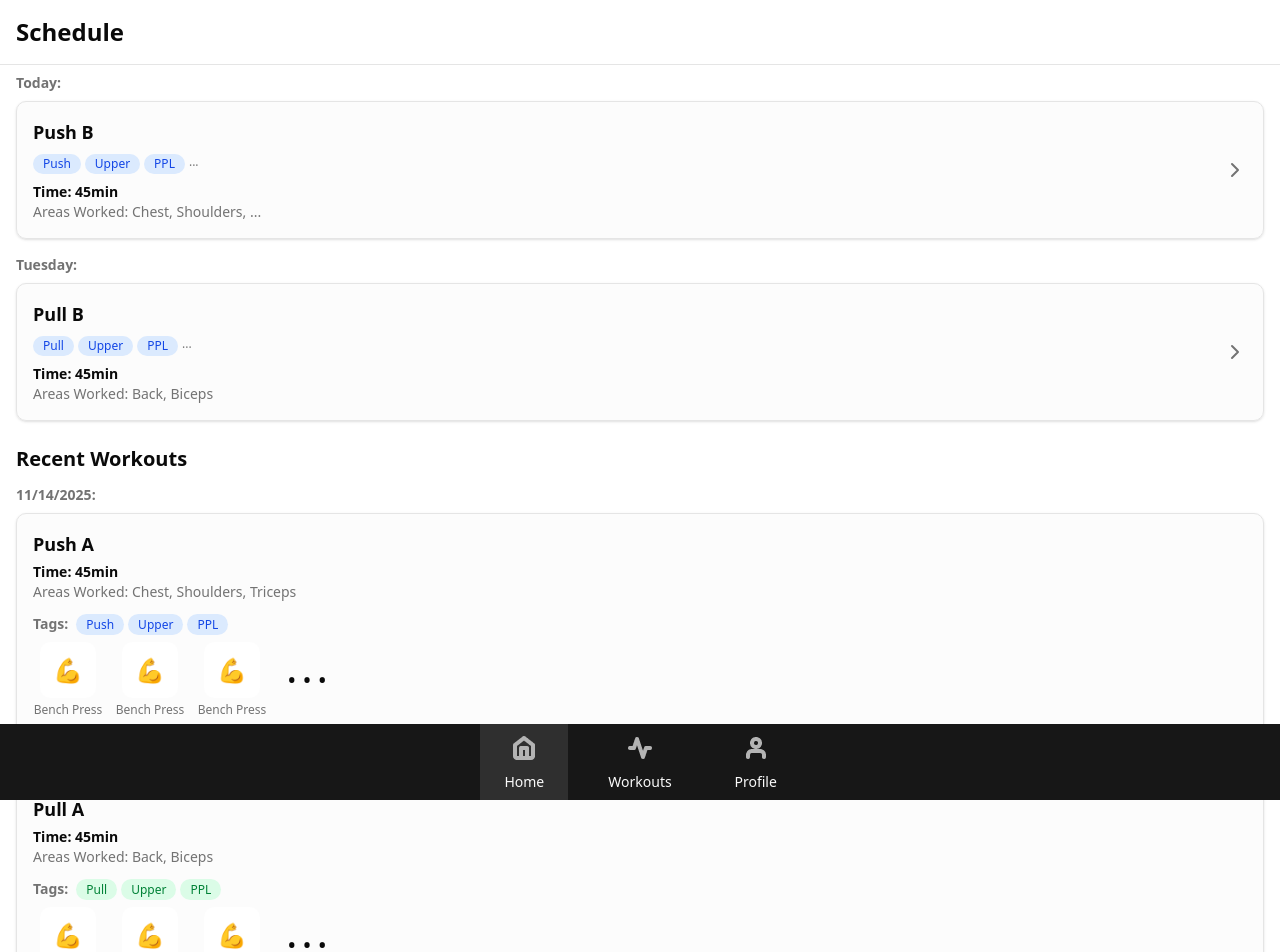
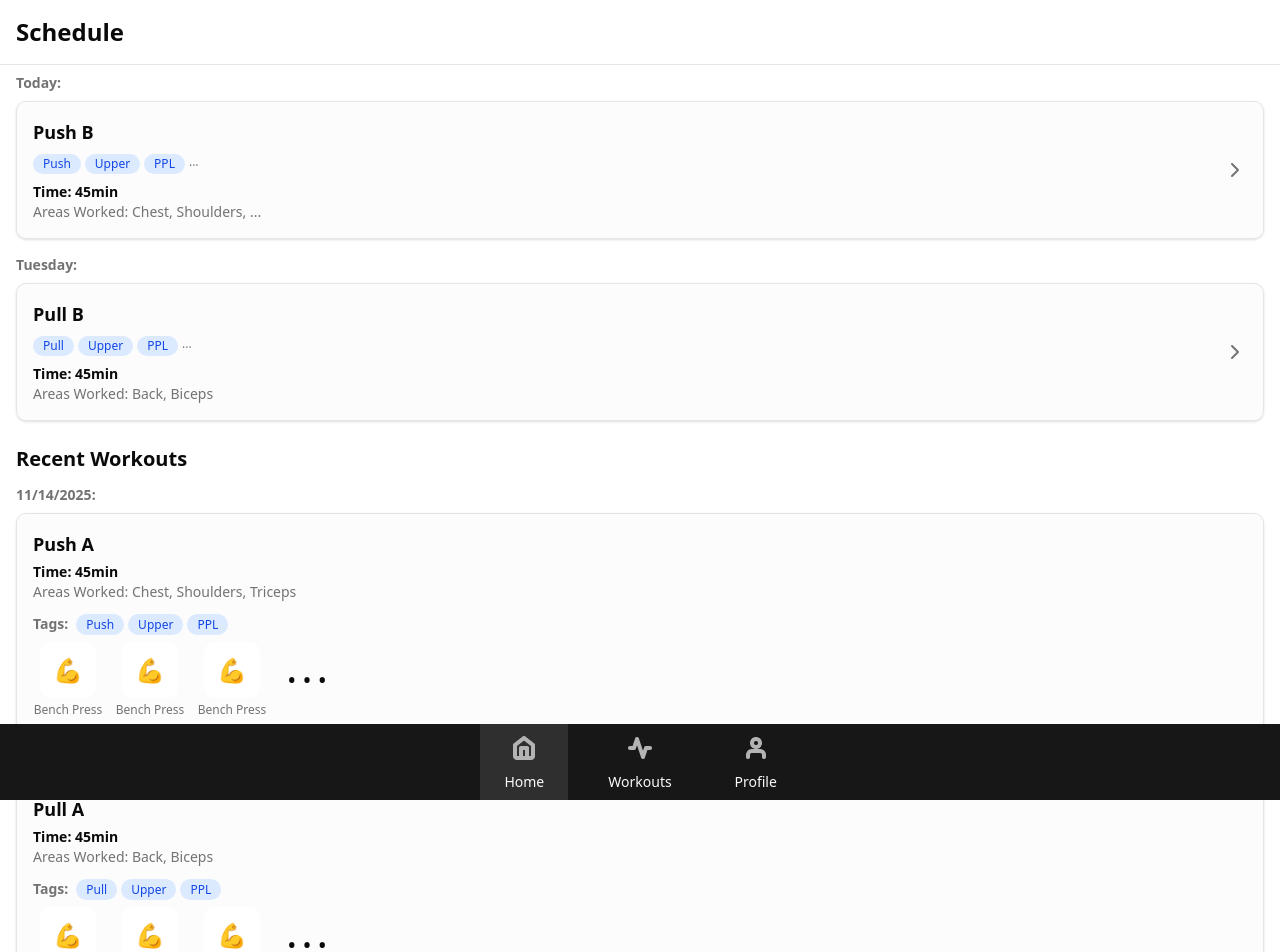
Before and after one commit to reiganarmstrong/hci-team-proj, a Next.js app: page / in a window 1280 px wide. Shown: the top 952 px of the page. Built offline with nearby package versions, Linux system fonts and the light colour scheme.

Commit message:
Homepage consistency fix

```diff
--- a/app/page.tsx
+++ b/app/page.tsx
@@ -129,13 +129,13 @@ export default function HomePage() {
             </p>
             <p className="mb-2 font-semibold text-muted-foreground text-sm">
               Tags:
-              <span className="ml-2 rounded-full bg-green-100 px-2.5 py-0.5 font-medium text-green-700 text-xs">
+              <span className="ml-2 rounded-full bg-blue-100 px-2.5 py-0.5 font-medium text-blue-700 text-xs">
                 Pull
               </span>
-              <span className="ml-1 rounded-full bg-green-100 px-2.5 py-0.5 font-medium text-green-700 text-xs">
+              <span className="ml-1 rounded-full bg-blue-100 px-2.5 py-0.5 font-medium text-blue-700 text-xs">
                 Upper
               </span>
-              <span className="ml-1 rounded-full bg-green-100 px-2.5 py-0.5 font-medium text-green-700 text-xs">
+              <span className="ml-1 rounded-full bg-blue-100 px-2.5 py-0.5 font-medium text-blue-700 text-xs">
                 PPL
               </span>
             </p>
```
